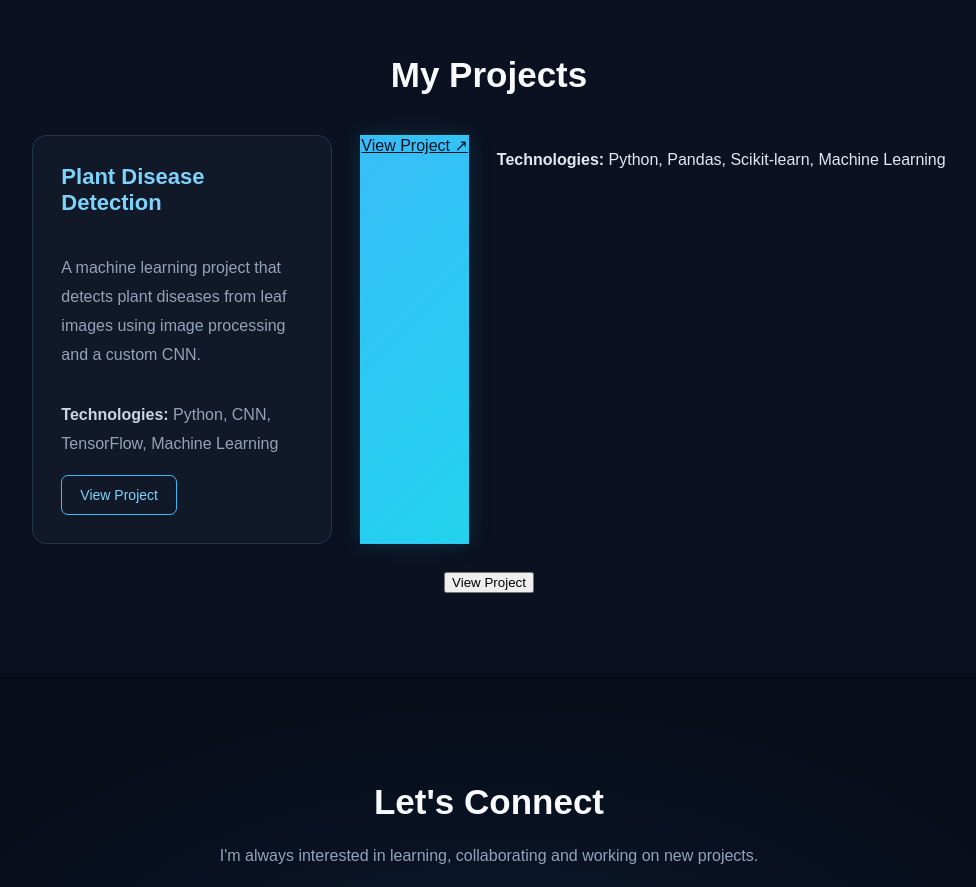
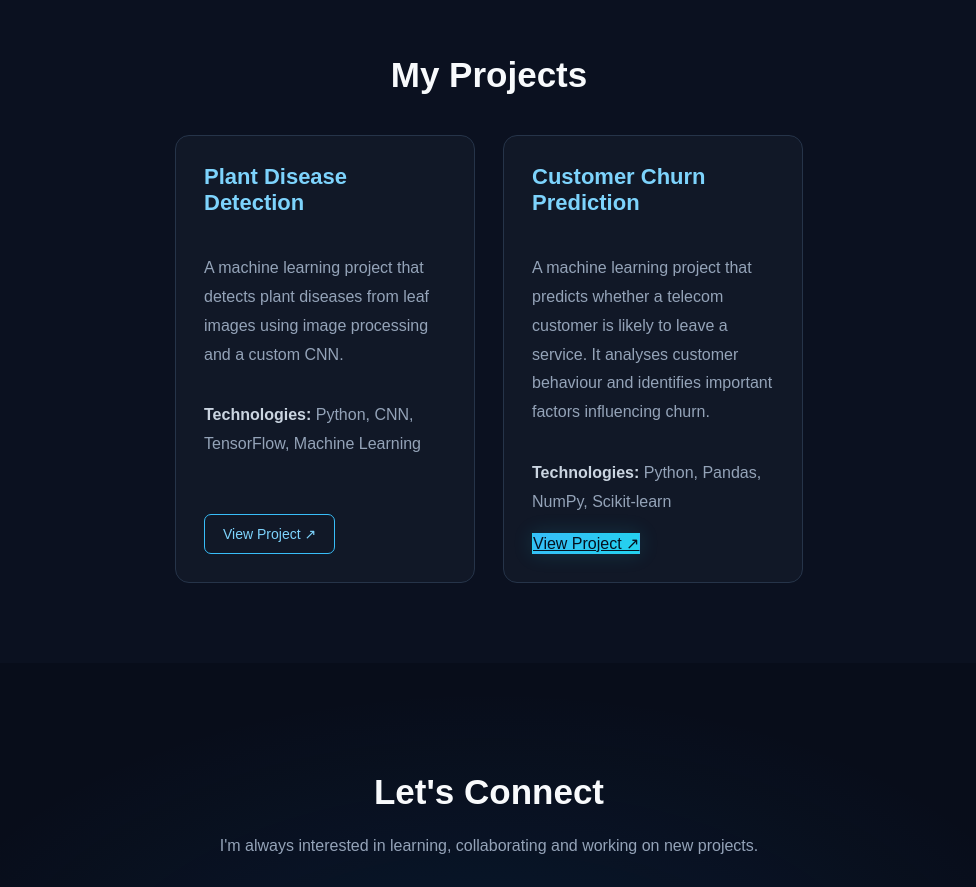
Before and after one commit to kartik-a19/Kartik-Portfolio, a plain HTML site: page index.html in a window 1280 px wide. Shown: the part 1620-2507 px from the top of the page, without its empty margins (151-1127 px from the left). Drawn offline with Linux system fonts and the light colour scheme.

Commit message:
update portfolio

```diff
--- a/index.html
+++ b/index.html
@@ -1,3 +1,4 @@
+
 <!DOCTYPE html>
 <html lang="en">
 
@@ -132,6 +133,7 @@
 
         <div class="projects-container">
 
+            <!-- PLANT DISEASE PROJECT -->
             <div class="project-card">
 
                 <h3>Plant Disease Detection</h3>
@@ -149,24 +151,31 @@
 
                 <button type="button"
                     onclick="window.open('https://github.com/kartik-a19', '_blank', 'noopener,noreferrer')">
-                    View Project
+                    View Project ↗
                 </button>
 
             </div>
 
-            <a href="customer-churn.html" class="btn btn-primary">
-    View Project ↗
-</a>
+            <!-- CUSTOMER CHURN PROJECT -->
+            <div class="project-card">
+
+                <h3>Customer Churn Prediction</h3>
+
+                <p>
+                    A machine learning project that predicts whether
+                    a telecom customer is likely to leave a service.
+                    It analyses customer behaviour and identifies
+                    important factors influencing churn.
+                </p>
 
                 <p>
                     <strong>Technologies:</strong>
-                    Python, Pandas, Scikit-learn, Machine Learning
+                    Python, Pandas, NumPy, Scikit-learn
                 </p>
 
-                <button type="button"
-                    onclick="window.open('https://github.com/kartik-a19', '_blank', 'noopener,noreferrer')">
-                    View Project
-                </button>
+                <a href="customer-churn.html" class="btn btn-primary">
+                    View Project ↗
+                </a>
 
             </div>
 
@@ -191,12 +200,12 @@
             </a>
 
             <a href="https://github.com/kartik-a19"
-               target="_blank" rel="noopener noreferrer">
+                target="_blank" rel="noopener noreferrer">
                 GitHub
             </a>
 
             <a href="https://www.linkedin.com/in/kartik-arora-683952375/"
-               target="_blank" rel="noopener noreferrer">
+                target="_blank" rel="noopener noreferrer">
                 LinkedIn
             </a>
 
```
